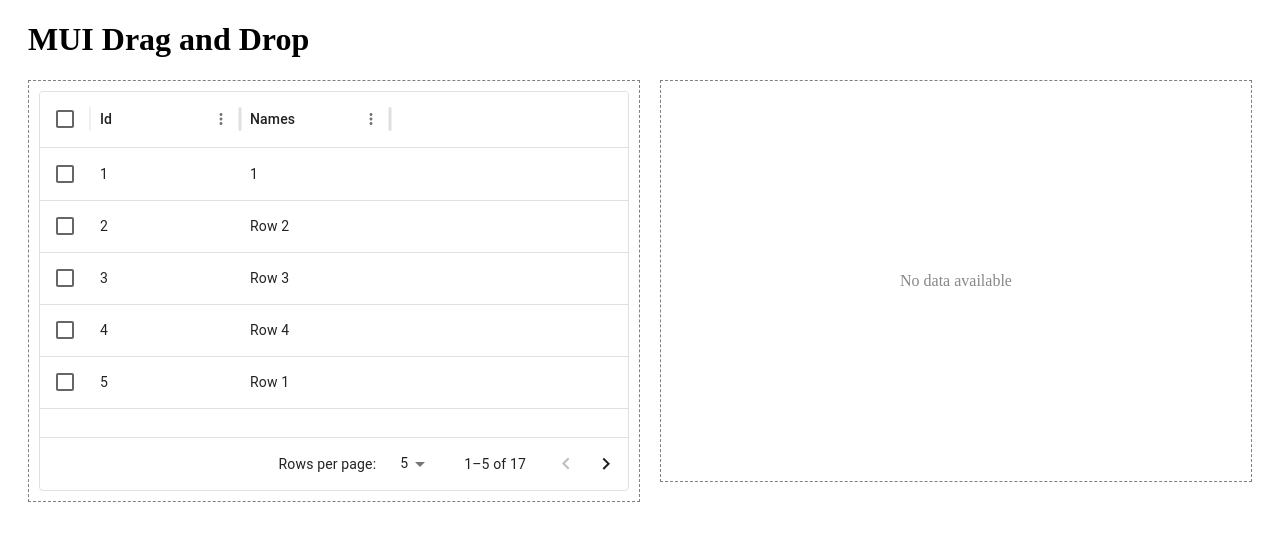
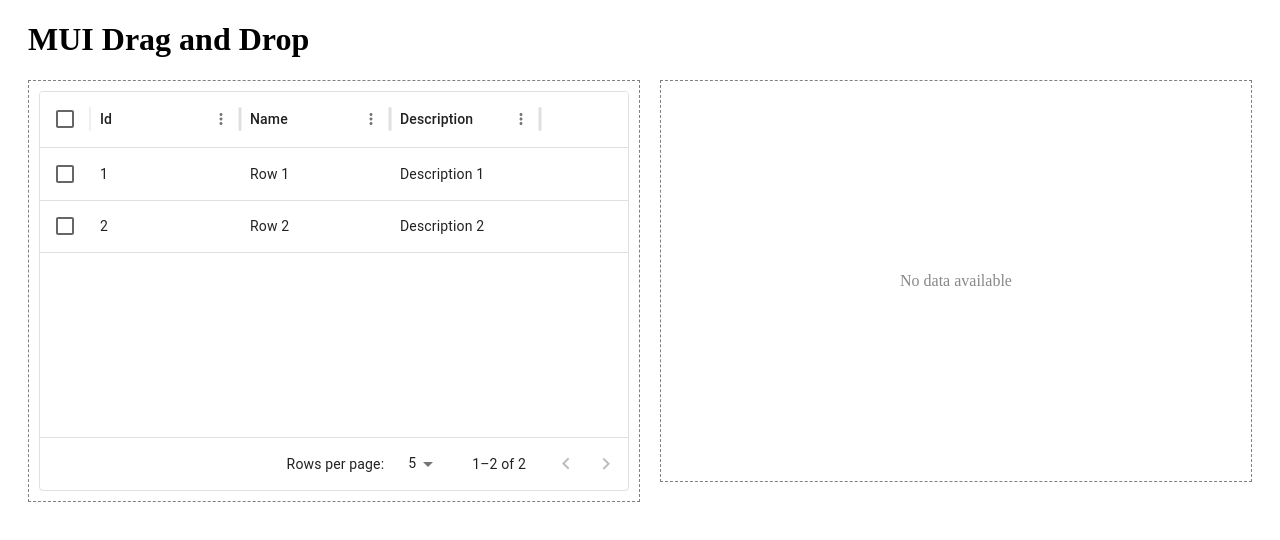
Before and after one commit to vankoto2/drag-drop-grid, a React (Vite) app: page / in a window 1280 px wide. Shown: the top 540 px of the page. Built offline with nearby package versions, Linux system fonts and the light colour scheme; data requests are answered from the project's data file.

Commit message:
Fixing bugs drag and drop

```diff
--- a/db.json
+++ b/db.json
@@ -1,21 +1,6 @@
 {
   "data": [
-    { "id": 1, "names": 1 },
-    { "id": 2, "names": "Row 2" },
-    { "id": 3, "names": "Row 3" },
-    { "id": 4, "names": "Row 4" },
-    { "id": 5, "names": "Row 1" },
-    { "id": 6, "names": "Row 2" },
-    { "id": 7, "names": "Row 3" },
-    { "id": 8, "names": "Row 2" },
-    { "id": 9, "names": "Row 3" },
-    { "id": 10, "names": "Row 2" },
-    { "id": 11, "names": "Row 3" },
-    { "id": 12, "names": "Row 2" },
-    { "id": 13, "names": "Row 3" },
-    { "id": 14, "names": "Row 2" },
-    { "id": 15, "names": "Row 3" },
-    { "id": 16, "names": "Row 2" },
-    { "id": 17, "names": "Row 3" }
+    { "id": 1, "name": "Row 1", "description": "Description 1" },
+    { "id": 2, "name": "Row 2", "description": "Description 2" }
   ]
 }
--- a/src/components/DraggableGrid.tsx
+++ b/src/components/DraggableGrid.tsx
@@ -8,16 +8,17 @@
 import { useDrag, useDrop } from "react-dnd";
 import { useDragContext } from "../context/DragContext";
 
-type GridProps<T> = {
-    gridData: T[];
+type GridProps<T extends { id: number }> = {
+    gridData: T[]; // Generic data type
     setGridData: React.Dispatch<React.SetStateAction<T[]>>;
     onDropRow: (rows: T[]) => void;
     disablePaging?: boolean;
-};
+  };
 
 // The DraggableGrid component
 const DraggableGrid = <T extends { id: number }>({
     gridData,
+    setGridData, // Now receiving the state setter
     onDropRow,
     disablePaging = false,
 }: GridProps<T>) => {
@@ -41,8 +42,15 @@
     const [, dropRef] = useDrop({
         accept: "ROW",
         drop: () => {
-            onDropRow(draggedRows); // Move only the selected rows Execute the external callback function
-            setDraggedRows([]); // Clear the dragged rows after dropping
+            const uniqueRows = draggedRows.filter(
+                (draggedRow) => !gridData.some((row) => row.id === draggedRow.id)
+            );
+            // Remove the moved rows from the source grid
+            setGridData((prev) =>
+                prev.filter((row) => !draggedRows.some((draggedRow) => draggedRow.id === row.id))
+            );
+            onDropRow(uniqueRows); // Handle the rows being dropped
+            setDraggedRows([]); // Clear dragged rows after dropping
         },
     });
 
```
